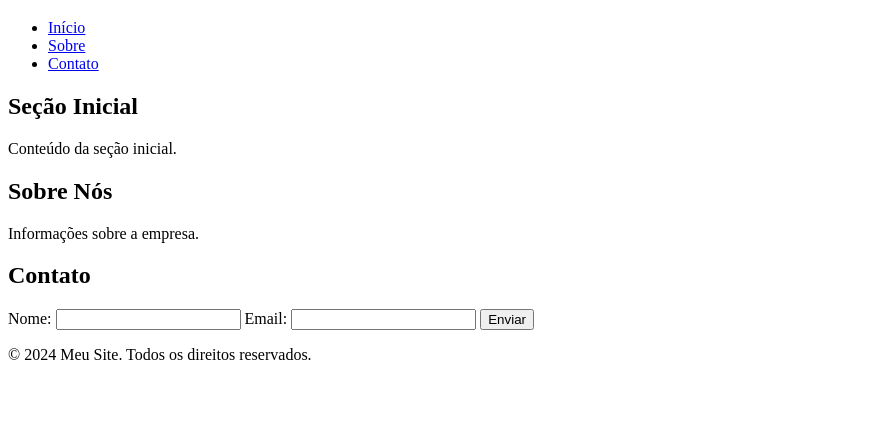
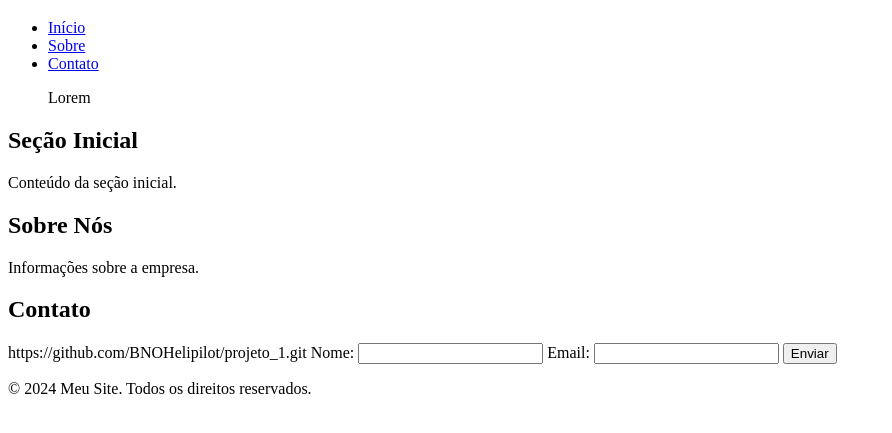
Before and after one commit to BNOHelipilot/projeto_1, a plain HTML site: page index.html in a window 1280 px wide. Shown: the part 61-494 px from the top of the page, without its empty margins (0-892 px from the left). Drawn offline with Linux system fonts and the light colour scheme.

Commit message:
body texto paragrafo lorem

```diff
--- a/index.html
+++ b/index.html
@@ -13,6 +13,7 @@
                 <li><a href="#home">Início</a></li>
                 <li><a href="#sobre">Sobre</a></li>
                 <li><a href="#contato">Contato</a></li>
+                <p>Lorem </p>
             </ul>
         </nav>
     </header>
@@ -27,7 +28,7 @@
         </section>
         <section id="contato">
             <h2>Contato</h2>
-            <form action="/enviar" method="post">
+            <form action="/enviar" method="post">https://github.com/BNOHelipilot/projeto_1.git
                 <label for="nome">Nome:</label>
                 <input type="text" id="nome" name="nome">
                 <label for="email">Email:</label>
```
